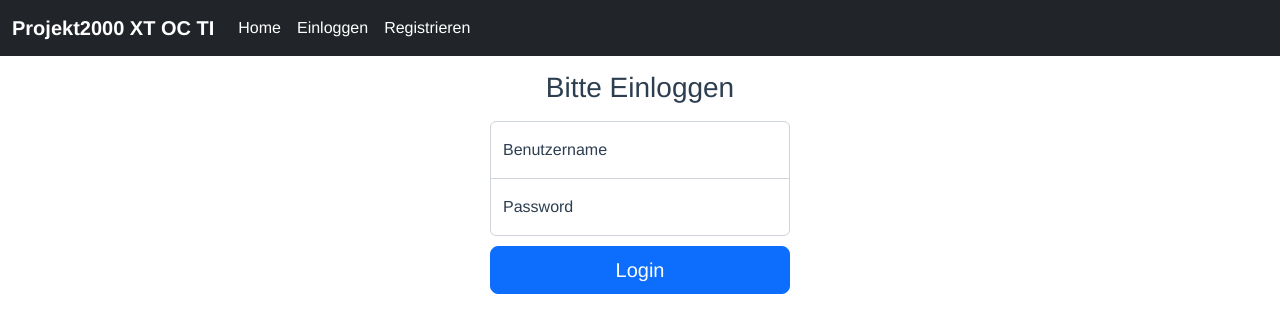
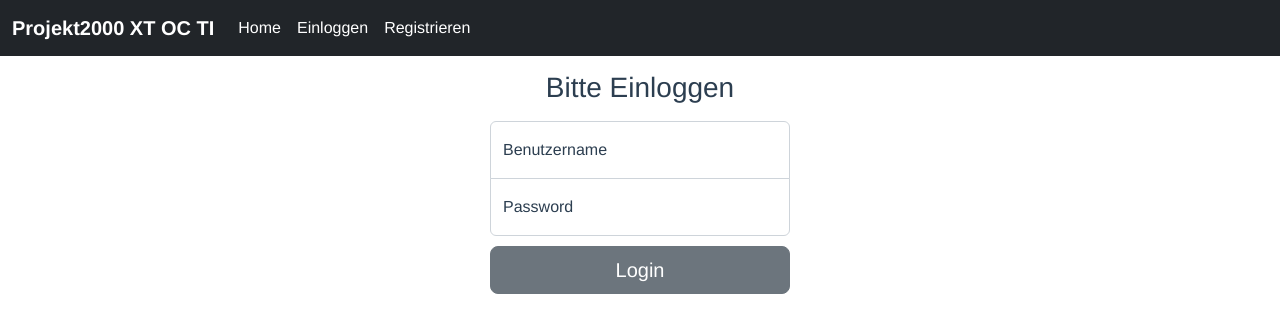
Before and after one commit to MaxBuening/Projekt_2000_xt_oc_ti, a Vue app: page /login in a window 1280 px wide. Shown: the top 332 px of the page. Built offline with nearby package versions, Linux system fonts and the light colour scheme; no server answers.

Commit message:
register eingabekontrolle

```diff
--- a/src/components/Kontogang.vue
+++ b/src/components/Kontogang.vue
@@ -155,5 +155,8 @@ export default {
 
 <style scoped>
   .form-check{text-align: left}
+  .btn-success{
+    background-color: seagreen;
+  }
 
 </style>
--- a/src/components/Login.vue
+++ b/src/components/Login.vue
@@ -13,7 +13,7 @@
         <input v-model="anfrage.passwort" type="password" class="form-control" id="floatingPassword" placeholder="Password">
         <label for="floatingPassword">Password</label>
       </div>
-      <button class="w-100 btn btn-lg btn-primary" type="submit">Login</button>
+      <button class="w-100 btn btn-lg btn-secondary" type="submit">Login</button>
     </form>
   </main>
 </template>
--- a/src/components/Register.vue
+++ b/src/components/Register.vue
@@ -36,7 +36,7 @@
         </div>
       </div>
 
-      <button class="w-100 btn btn-lg btn-primary" style="margin-bottom: 20px" type="submit">Regestrieren</button>
+      <button class="w-100 btn btn-lg btn-secondary" style="margin-bottom: 20px" type="submit">Regestrieren</button>
       <i v-if="passwortzukurz" class="warning">Das Passwort ist zu schwach <br> Es sollte min. 6 Zeichen lang sein und min ein Sonderzeichen enthalten (!,§,$,%,&,/,-) </i>
       <i v-if="benutzerNamebereitsvergeben" class="warning">Der Benutzername ist bereits vergeben</i>
     </form>
@@ -72,10 +72,10 @@ export default {
     const benutzerNamebereitsvergeben = ref(false)
     const router = useRouter();
       const submit = async () => {
-       // console.log(data)
 
 
-        //console.log((data.passwort.includes("-") || data.passwort.includes("!") || data.passwort.includes("§") || data.passwort.includes("$") || data.passwort.includes("%") || data.passwort.includes("&") || data.passwort.includes("/")) && data.passwort.length > 6)
+
+
         if ((data.passwort.includes("-") || data.passwort.includes("!") || data.passwort.includes("§") || data.passwort.includes("$") || data.passwort.includes("%") || data.passwort.includes("&") || data.passwort.includes("/")) && data.passwort.length > 6){
           console.log("!Eistee0815!".length)
           await axios.post('http://localhost:8080/api/register', data).then(async function (response){
@@ -90,14 +90,9 @@ export default {
             }
           })
 
-
-          //benutzerNamebereitsvergeben.value = anfrage.message === "Benutzername existiert bereits";
-
         } else {
           passwortzukurz.value = true;
         }
-
-
 
       }
       return {data, submit, passwortzukurz, benutzerNamebereitsvergeben}
```
Also changed, not shown: src/views/HomeView.vue (+7 -3 lines).
